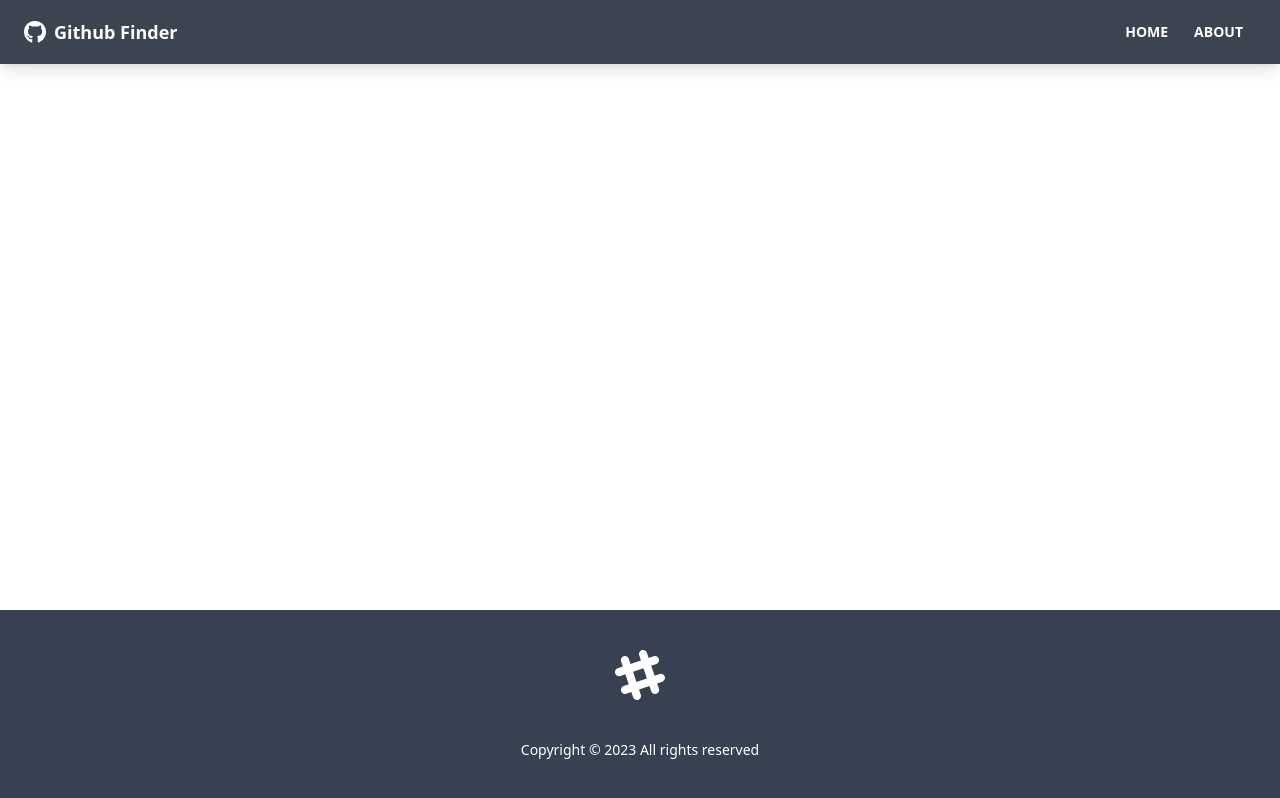
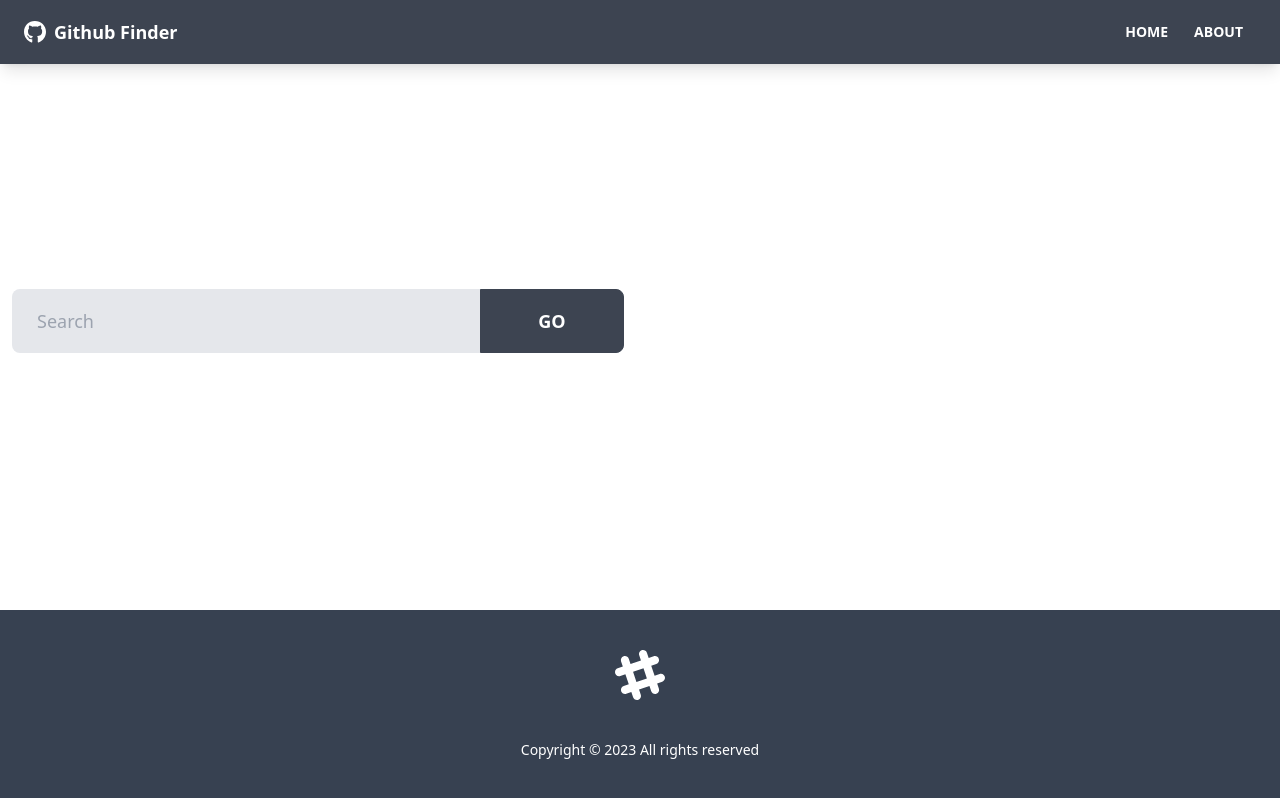
Before and after one commit to alina-moskalenko/github-finder, a React (Create React App) app: page / in a window 1280 px wide. Built offline with nearby package versions, Linux system fonts and the light colour scheme; the HTML template or start-up script is replaced by a standard one.

Commit message:
user search component

```diff
--- /dev/null
+++ b/src/components/users/UserSearch.jsx
@@ -0,0 +1,54 @@
+import { useState, useContext } from 'react';
+import GithubContext from '../../context/github/GithubContext';
+
+function UserSearch() {
+  const [text, setText] = useState('');
+
+  const { users } = useContext(GithubContext);
+
+  const handleChange = (e) => setText(e.target.value);
+
+  const handleSubmit = (e) => {
+    e.preventDefault();
+
+    if (text === '') {
+      alert('Please enter something');
+    } else {
+      // @todo Search users
+      setText('');
+    }
+  };
+
+  return (
+    <div className='grid grid-cols-1 xl:grid-cols-2 lg:grid-cols-2 md:grid-cols-2 mb-8 gap-8'>
+      <div>
+        <form onSubmit={handleSubmit}>
+          <div className='form-control'>
+            <div className='relative'>
+              <input
+                type='text'
+                className='w-full pr-40 bg-gray-200 input input-lg terxt-black'
+                placeholder='Search'
+                value={text}
+                onChange={handleChange}
+              />
+              <button
+                type='submit'
+                className='absolute top-0 right-0 rounded-l-none w-36 btn btn-lg'
+              >
+                Go
+              </button>
+            </div>
+          </div>
+        </form>
+      </div>
+      {users.length > 0 && (
+        <div>
+          <button className='btn btn-ghost btn-lg'>Clear</button>
+        </div>
+      )}
+    </div>
+  );
+}
+
+export default UserSearch;
--- a/src/pages/Home.jsx
+++ b/src/pages/Home.jsx
@@ -1,9 +1,10 @@
 import UserResults from '../components/users/UserResults';
+import UserSearch from '../components/users/UserSearch';
 
 function Home() {
   return (
     <>
-      {/* SEARCH COMPONENT */}
+      <UserSearch />
       <UserResults />
     </>
   );
```
